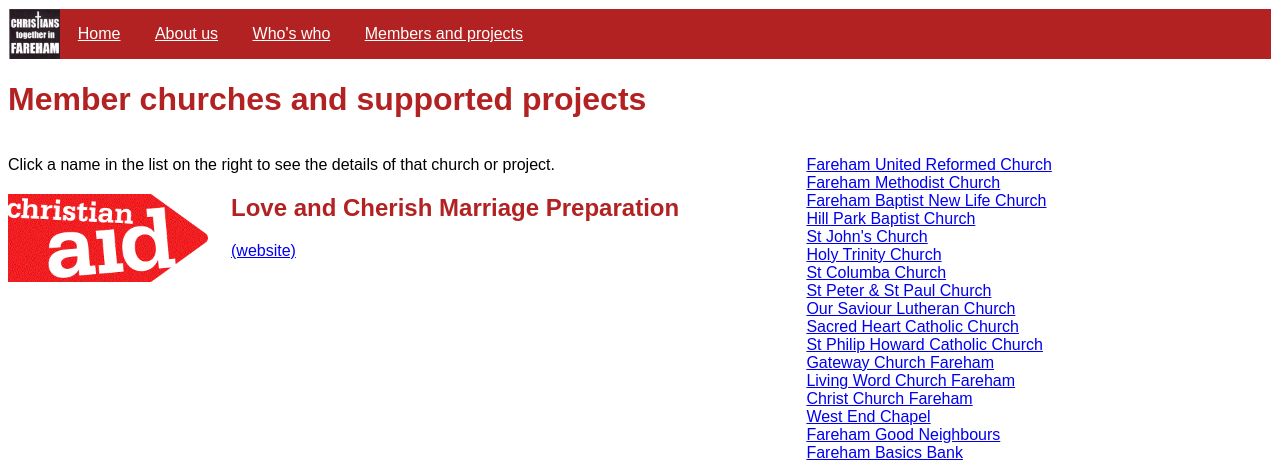
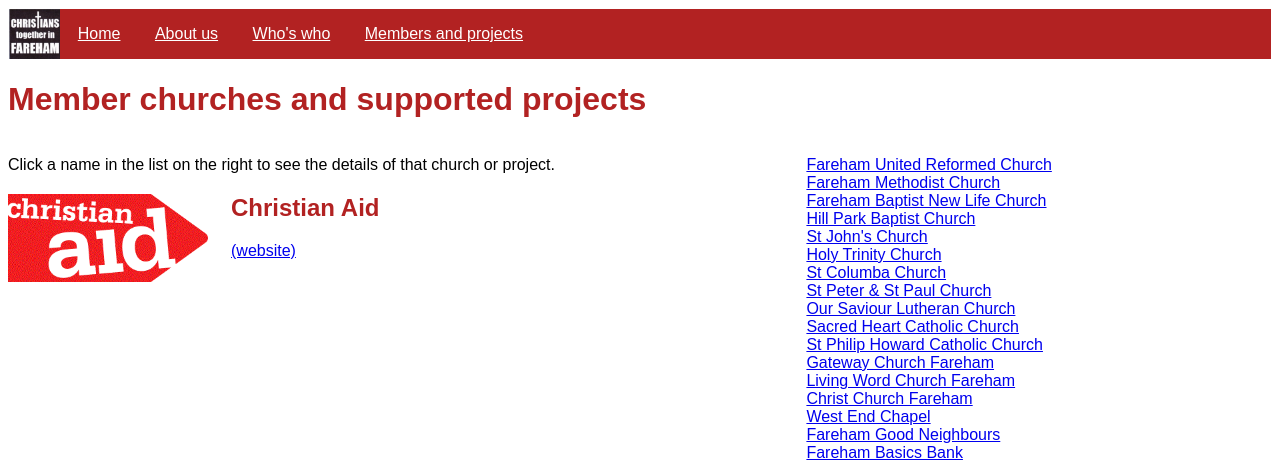
Before and after one commit to hicksjduk/ctif-website, a PHP site: page /members.php in a window 1280 px wide, after a click on "Christian Aid". Shown: the top 462 px of the page. Run offline with PHP 8.4, Linux system fonts and the light colour scheme.

Commit message:
Re-enter title

```diff
--- a/public/members.php
+++ b/public/members.php
@@ -162,7 +162,7 @@ Click a name in the list on the right to see the details of that church or proje
 
 <div class="churchdata" id="christianaid" style="display:none">
 <img src="/images/calogo.gif" width="200" align="left" style="padding-right: 20px">
-<h2>Love and Cherish Marriage Preparation</h2>
+<h2>Christian Aid</h2>
 <a href="https://www.christianaid.org.uk/" target="_">(website)</a>
 </div>
 
```
